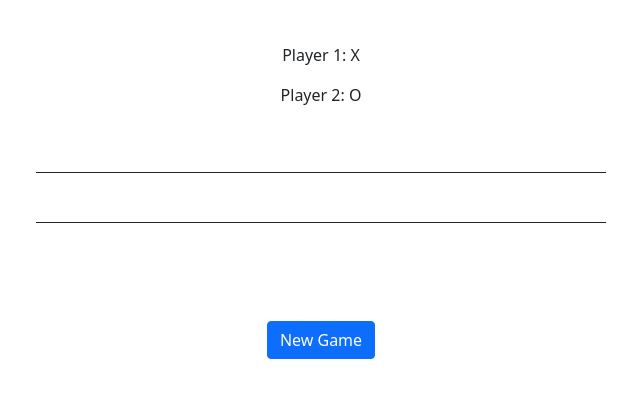
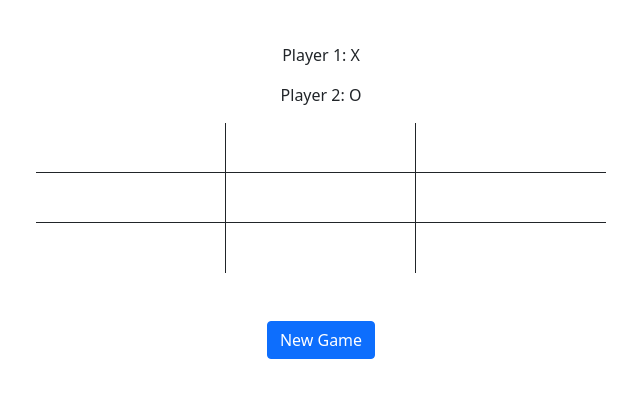
Before and after one commit to StevenLally/Tic-Tac-Toe, a website: page index.html in a window 1280 px wide. Shown: the part 53-450 px from the top of the page, without its empty margins (319-959 px from the left). Drawn offline with nearby package versions, Linux system fonts and the light colour scheme.

Commit message:
updated "border-right" to "border-end"
bootstrap class name updates for new version

```diff
--- a/index.html
+++ b/index.html
@@ -27,10 +27,10 @@
 
     <div class="container text-center board">
         <div class="row">
-            <div id="1" class="offset-3 col-2 border-bottom border-right border-dark">
+            <div id="1" class="offset-3 col-2 border-bottom border-end border-dark">
                 <p></p>
             </div>
-            <div id="2" class="col-2 border-bottom border-right border-dark">
+            <div id="2" class="col-2 border-bottom border-end border-dark">
                 <p></p>
             </div>
             <div id="3" class="col-2 border-bottom border-dark">
@@ -38,10 +38,10 @@
             </div>
         </div>
         <div class="row">
-            <div id="4" class="offset-3 col-2 border-bottom border-right border-dark">
+            <div id="4" class="offset-3 col-2 border-bottom border-end border-dark">
                 <p></p>
             </div>
-            <div id="5" class="col-2 border-bottom border-right border-dark">
+            <div id="5" class="col-2 border-bottom border-end border-dark">
                 <p></p>
             </div>
             <div id="6" class="col-2 border-bottom border-dark">
@@ -49,10 +49,10 @@
             </div>
         </div>
         <div class="row">
-            <div id="7" class="offset-3 col-2 border-right border-dark">
+            <div id="7" class="offset-3 col-2 border-end border-dark">
                 <p></p>
             </div>
-            <div id="8" class="col-2 border-right border-dark">
+            <div id="8" class="col-2 border-end border-dark">
                 <p></p>
             </div>
             <div id="9" class="col-2">
```
